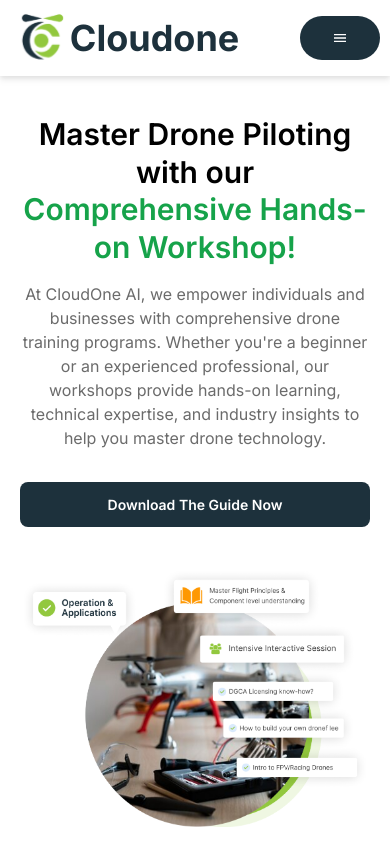
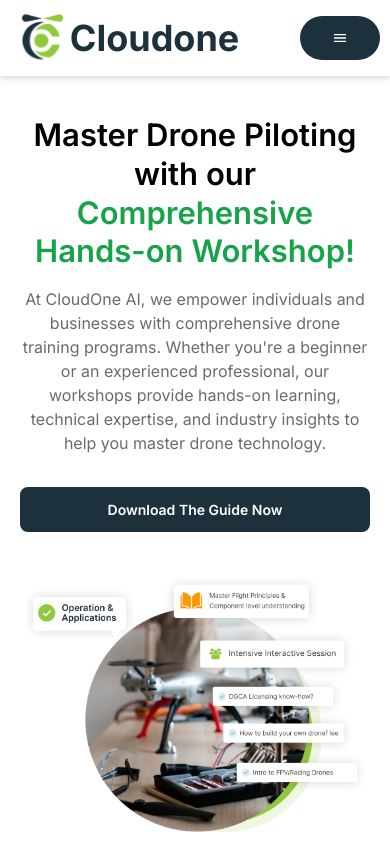
Before and after one commit to Projects-AnywareLabs/CloudOneWebsite, a React (Create React App) app: page /courses in a window 390 px wide. Shown: the top 844 px of the page. Built offline with nearby package versions, Linux system fonts and the light colour scheme.

Commit message:
added-courses

```diff
--- a/src/components/Guide.js
+++ b/src/components/Guide.js
@@ -23,7 +23,7 @@ const Guide = () => {
         </div> */}
 
         {/* Title */}
-        <h1 className="text-[30px] xl:text-[40px] xl2:text-[50px] 2xl:text-[55px] font-[600] leading-tight lg:pr-5">
+        <h1 className="text-[31px] xl:text-[40px] xl2:text-[50px] 2xl:text-[55px] font-[600] leading-tight lg:pr-5">
           Master Drone Piloting with our <span className="text-green-600">Comprehensive Hands-on Workshop!</span>
         </h1>
 
```
